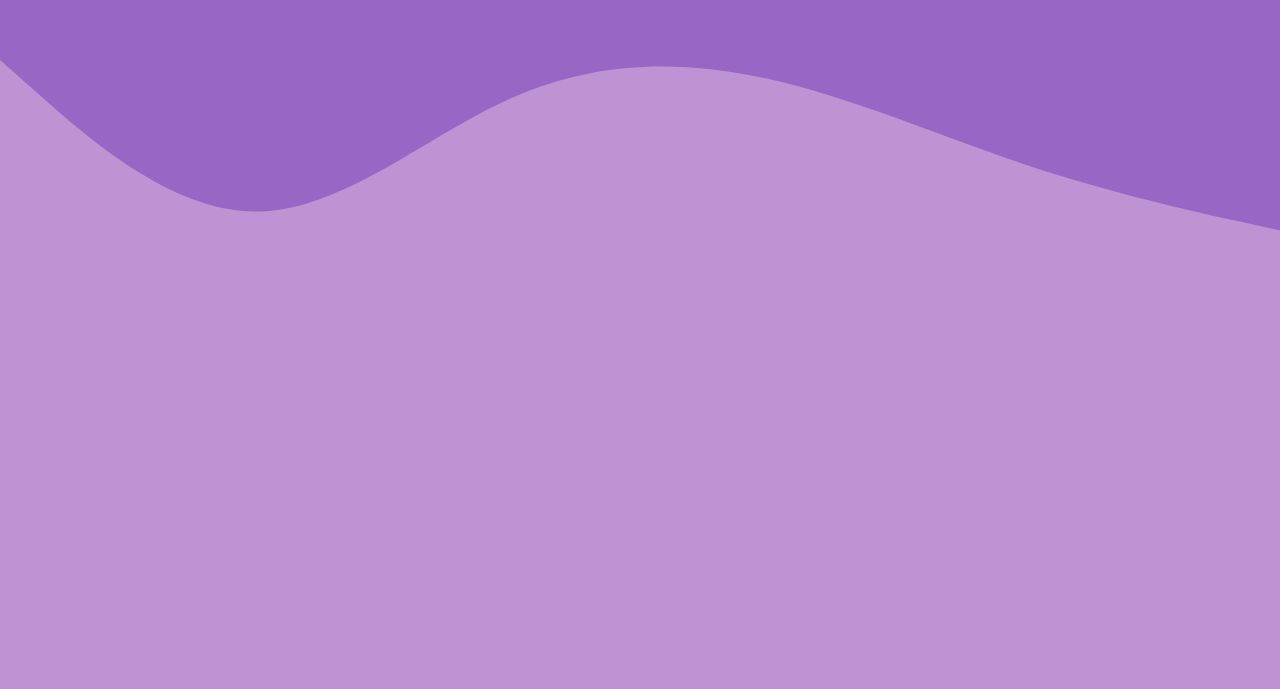
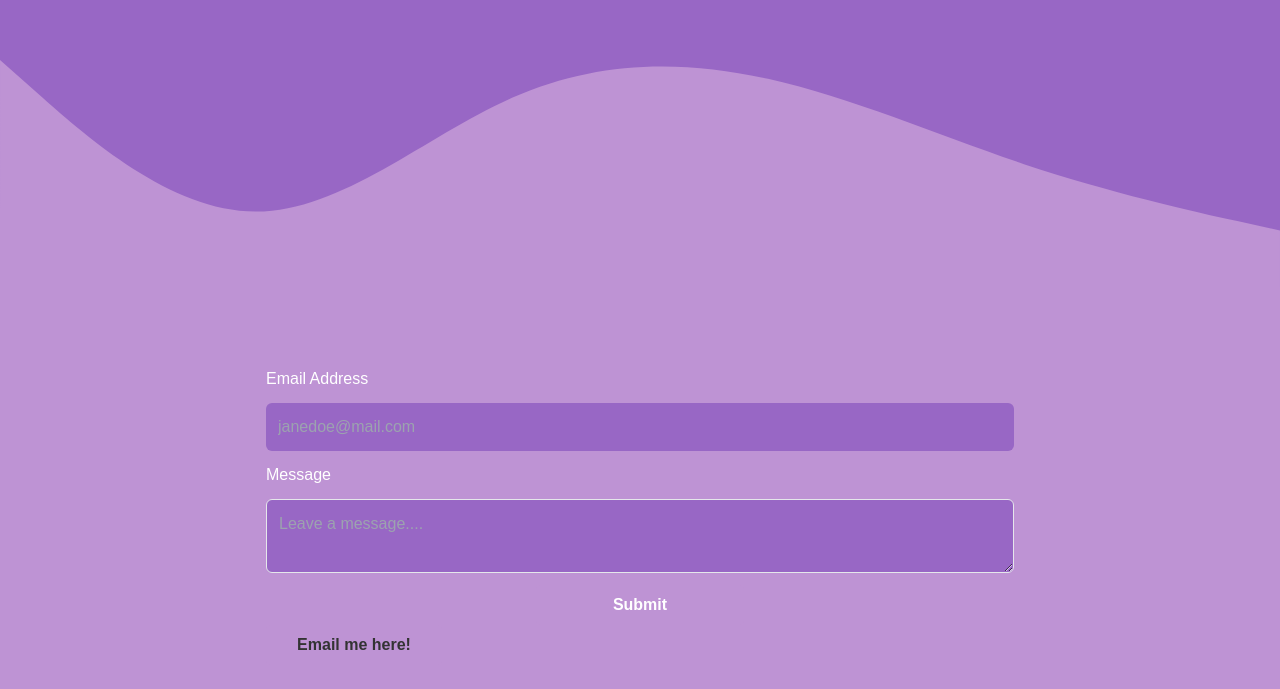
Before and after one commit to necrydark/PortfolioV1, a Next.js app: page / in a window 1280 px wide. Shown: the part 2806-3495 px from the top of the page. Built offline with nearby package versions, Linux system fonts and the light colour scheme.

Commit message:
Added contact form

```diff
--- /dev/null
+++ b/components/contact.js
@@ -0,0 +1,33 @@
+import React from 'react'
+import { useForm, ValidationError } from "@formspree/react"
+import Link from 'next/link'
+
+
+function Contact() {
+    const [state, handleSubmit] = useForm("contactForm");
+    if (state.succeeded) {
+        return <p className='text-center text-white text-2xl'>Thank you for the message!</p>;
+    }
+
+    return (
+        <form onSubmit={handleSubmit} className='flex flex-col container p-6'>
+            <label htmlFor="email" className='text-white'>Email Address</label>
+            <input id="email" className='p-3 my-3 bg-[#9867C5] rounded-md ' type="email" name="email" placeholder='janedoe@mail.com' />
+            <ValidationError prefix="Email" field="email" errors={state.errors} />
+            <label htmlFor="email" className=' text-white'>Message</label>
+
+            <textarea id="message" name="message" className='p-3 my-3 max-h-48 resize-y rounded-md bg-[#9867C5] border text-white ' placeholder='Leave a message....' />
+            <ValidationError prefix="Message" field="message" errors={state.errors} />
+            <button type='submit' disabled={state.submitting} className="bg-[#BE93D4] hover:bg-purple-600 transition-colors duration-300 text-white w-52 font-bold py-2 text-center px-4 rounded mx-auto items-center">
+                Submit
+            </button>
+            <ValidationError errors={state.errors} />
+            <button className="bg-[#BE93D4] hover:bg-purple-600 transition-colors duration-300 text-white w-44 font-bold py-2 text-center px-4 rounded items-center">
+                <Link href="mailto:michaelkconnor.02@gmail.com" >Email me here!</Link>
+            </button>
+        </form>
+
+    )
+}
+
+export default Contact
--- a/package.json
+++ b/package.json
@@ -9,8 +9,10 @@
     "lint": "next lint"
   },
   "dependencies": {
+    "@formspree/react": "^2.2.4",
     "@headlessui/react": "^1.5.0",
     "@heroicons/react": "^1.0.6",
+    "@sendgrid/mail": "^7.6.2",
     "next": "12.1.4",
     "react": "18.0.0",
     "react-dom": "18.0.0"
--- a/pages/_app.js
+++ b/pages/_app.js
@@ -1,7 +1,13 @@
 import '../styles/globals.css'
+import 'tailwindcss/tailwind.css'
+import { FormspreeProvider } from '@formspree/react'
 
 function MyApp({ Component, pageProps }) {
-  return <Component {...pageProps} />
+  return (
+    <FormspreeProvider project="1914443541589786412">
+      <Component {...pageProps} />
+    </FormspreeProvider>
+  );
 }
 
 export default MyApp
--- a/pages/index.js
+++ b/pages/index.js
@@ -6,7 +6,9 @@ import Card from '../components/card'
 import Nav from '../components/nav'
 import Wave from '../components/wave'
 import Footer from '../components/footer'
-
+import Contact from '../components/contact'
+import { FormspreeProvider } from '@formspree/react'
+import Link from 'next/link'
 
 export default function Home() {
 
@@ -18,7 +20,7 @@ export default function Home() {
   return (
     <div className='scroll-smooth'>
       <Head>
-        <title>Create Next App</title>
+        <title>Michael C \ Portfolio</title>
         <meta name="description" content="Generated by create next app" />
         <link rel="icon" href="/favicon.ico" />
       </Head>
@@ -46,6 +48,9 @@ export default function Home() {
           <p>
             Image
           </p>
+          <p>
+            dummy text
+          </p>
         </div>
       </section>
       <Wave fill={"9867C5"} bg={"BE93D4"} />
@@ -56,6 +61,9 @@ export default function Home() {
       </section>
       <Wave fill={"BE93D4"} bg={"9867C5"} />
       <section id="about" className='h-[80vh] bg-[#BE93D4] py-20'>
+        <FormspreeProvider project="1914443541589786412">
+          <Contact />
+        </FormspreeProvider>
 
       </section>
       <Footer />
```
Also changed, not shown: formspree.json (added, +8 -0 lines), 2 other files (tests, documents, lock files or other folders).
